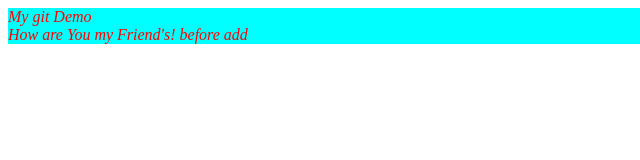
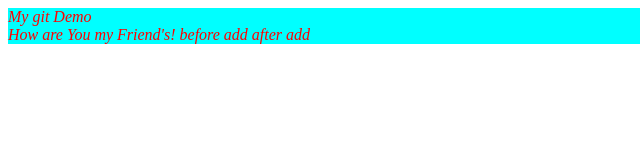
Before and after one commit to YogeshsharadPatil/GitstarDemo, a plain HTML site: page index.html in a window 1280 px wide. Shown: the full height of the page, 0-640 px from the left. Drawn offline with Linux system fonts and the light colour scheme.

Commit message:
after add

```diff
--- a/index.html
+++ b/index.html
@@ -10,6 +10,7 @@
     <div class="para">My git Demo <br>
         How are You my Friend's!
         before add
+        after add
     </div>
 </body>
 </html>
```
